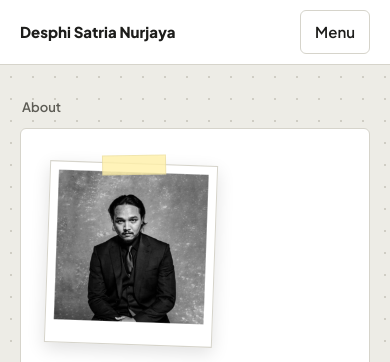
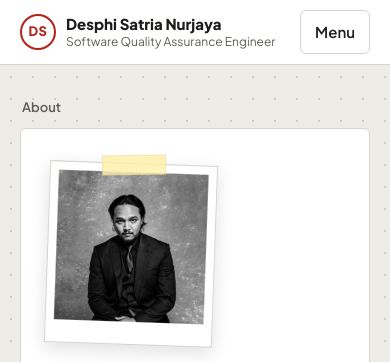
Before and after one commit to despisatria/despisatria.github.io, a plain HTML site: page index.html in a window 390 px wide. Shown: the top 362 px of the page. Drawn offline with Linux system fonts and the light colour scheme.

Commit message:
Add a monogram and role line to the top bar
Co-Authored-By: Claude Opus 5.5 <noreply@anthropic.com>

```diff
--- a/assets/css/site.css
+++ b/assets/css/site.css
@@ -68,7 +68,12 @@ a, button, summary { cursor: pointer; }
   display: flex; align-items: center; gap: 24px;
   padding: 10px var(--gap); background: var(--paper); border-bottom: 1px solid var(--line);
 }
-.bar-name { font-weight: 800; text-decoration: none; white-space: nowrap; }
+/* The mark repeats the reviewer-red circle from the annotations, so the bar carries the same motif as the board. */
+.bar-name { gap: 12px; text-decoration: none; }
+.bar-mark { display: grid; place-items: center; flex: none; width: 40px; height: 40px; border: 2px solid var(--pen); border-radius: 50%; color: var(--pen); font-weight: 800; font-size: 14px; letter-spacing: .5px; }
+.bar-id { display: grid; line-height: 1.25; }
+.bar-id strong { font-weight: 800; white-space: nowrap; }
+.bar-role { color: var(--muted); font-size: 13px; font-weight: 500; white-space: nowrap; }
 .bar-nav { display: flex; gap: 4px; margin-left: auto; }
 .bar-nav a, .bar-menu nav a { display: inline-flex; align-items: center; min-height: 44px; padding: 0 10px; color: var(--muted); text-decoration: none; font-weight: 600; font-size: 15px; }
 .bar-nav a:hover, .bar-menu nav a:hover { color: var(--ink); }
@@ -244,7 +249,9 @@ img.logo { border: 1px solid var(--line); background: #fff; width: auto; max-wid
 @media (max-width: 640px) {
   body { font-size: 15px; }
   .bar { gap: 8px; }
-  .bar-name { font-size: 15px; white-space: normal; line-height: 1.2; }
+  .bar-name { font-size: 15px; gap: 10px; }
+  .bar-mark { width: 36px; height: 36px; font-size: 13px; }
+  .bar-role { font-size: 12px; }
   .bar-print { display: none; }
   .menu-print { display: inline-flex; margin-top: 8px; justify-content: center; }
   .board { padding-top: 24px; }
--- a/index.html
+++ b/index.html
@@ -25,7 +25,7 @@
 <!-- Generated from content/resume.json by scripts/build.mjs. Edit the content file, not this one. -->
 <a class="skip" href="#main">Skip to content</a>
 <header class="bar">
-  <a class="bar-name" href="index.html">Desphi Satria Nurjaya</a>
+  <a class="bar-name" href="index.html"><span class="bar-mark" aria-hidden="true">DS</span><span class="bar-id"><strong>Desphi Satria Nurjaya</strong><span class="bar-role">Software Quality Assurance Engineer</span></span></a>
   <nav class="bar-nav" aria-label="Pages"><a href="index.html" aria-current="page">About</a><a href="resume.html">Resume</a><a href="portfolio.html">Portfolio</a><a href="recommendations.html">Recommendations</a></nav>
   <details class="bar-menu">
     <summary>Menu</summary>
--- a/scripts/build.mjs
+++ b/scripts/build.mjs
@@ -360,7 +360,7 @@ function page({ file, title, description, heading, body, extra = '' }) {
 <!-- Generated from content/resume.json by scripts/build.mjs. Edit the content file, not this one. -->
 <a class="skip" href="#main">Skip to content</a>
 <header class="bar">
-  <a class="bar-name" href="index.html">${escape(cv.name)}</a>
+  <a class="bar-name" href="index.html"><span class="bar-mark" aria-hidden="true">${initials(cv.name)}</span><span class="bar-id"><strong>${escape(cv.name)}</strong><span class="bar-role">${escape(cv.title)}</span></span></a>
   <nav class="bar-nav" aria-label="Pages">${navLinks(file)}</nav>
   <details class="bar-menu">
     <summary>Menu</summary>
```
Also changed, not shown: portfolio.html (+1 -1 lines), recommendations.html (+1 -1 lines), resume.html (+1 -1 lines).
